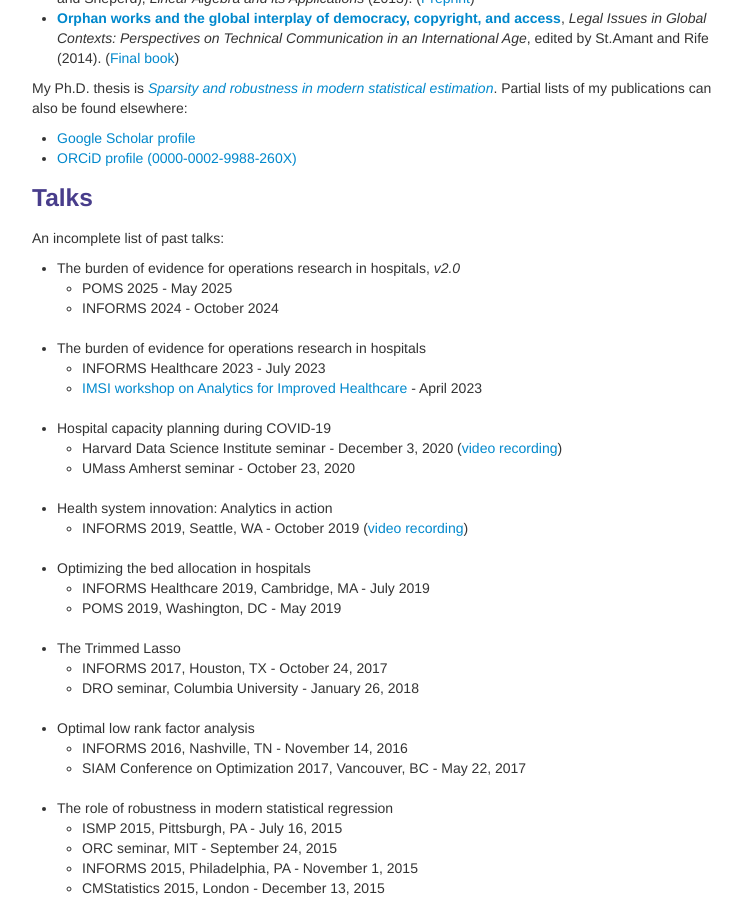
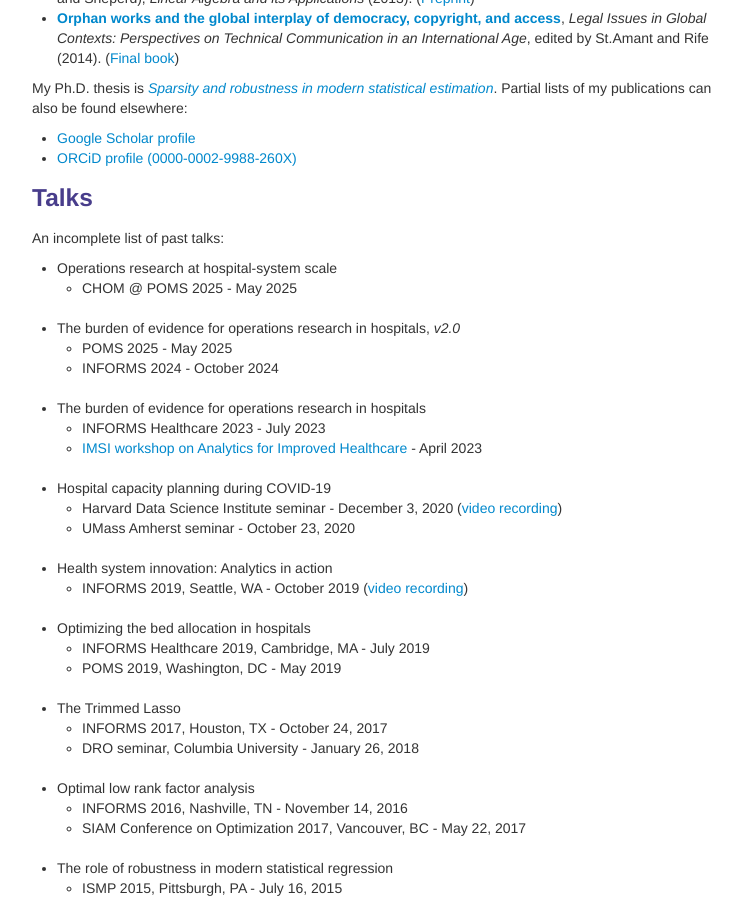
Before and after one commit to martincopenhaver/martincopenhaver.github.io, a Jekyll site: the page built from research.md, in a window 1280 px wide and 900 px high, scrolled down 1704 px. Shown: the whole window, without its empty margins (258-1000 px from the left). Built offline with Jekyll 4.4.1, drawn with Linux system fonts in a browser that asks for light colours.

Commit message:
Update research.md

```diff
--- a/research.md
+++ b/research.md
@@ -55,6 +55,8 @@ My Ph.D. thesis is [_Sparsity and robustness in modern statistical estimation_](
 
 ### Talks
 An incomplete list of past talks:
+* Operations research at hospital-system scale
+  * CHOM @ POMS 2025 - May 2025
 * The burden of evidence for operations research in hospitals, _v2.0_
   * POMS 2025 - May 2025
   * INFORMS 2024 - October 2024
```
